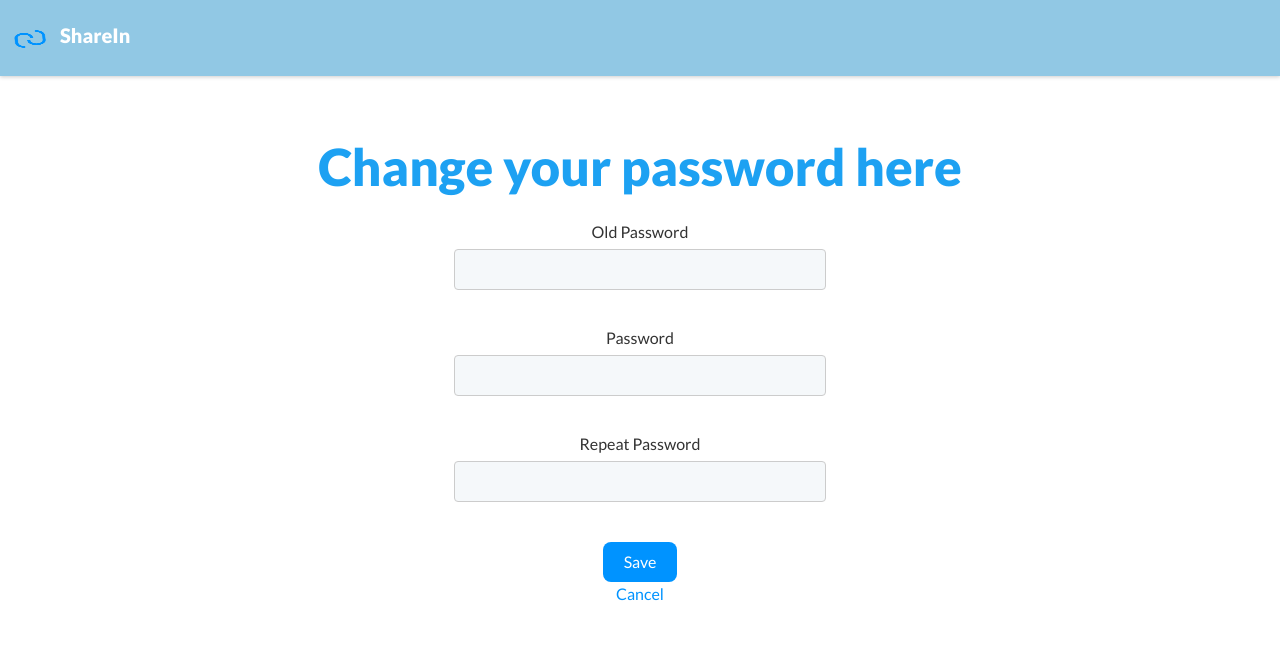
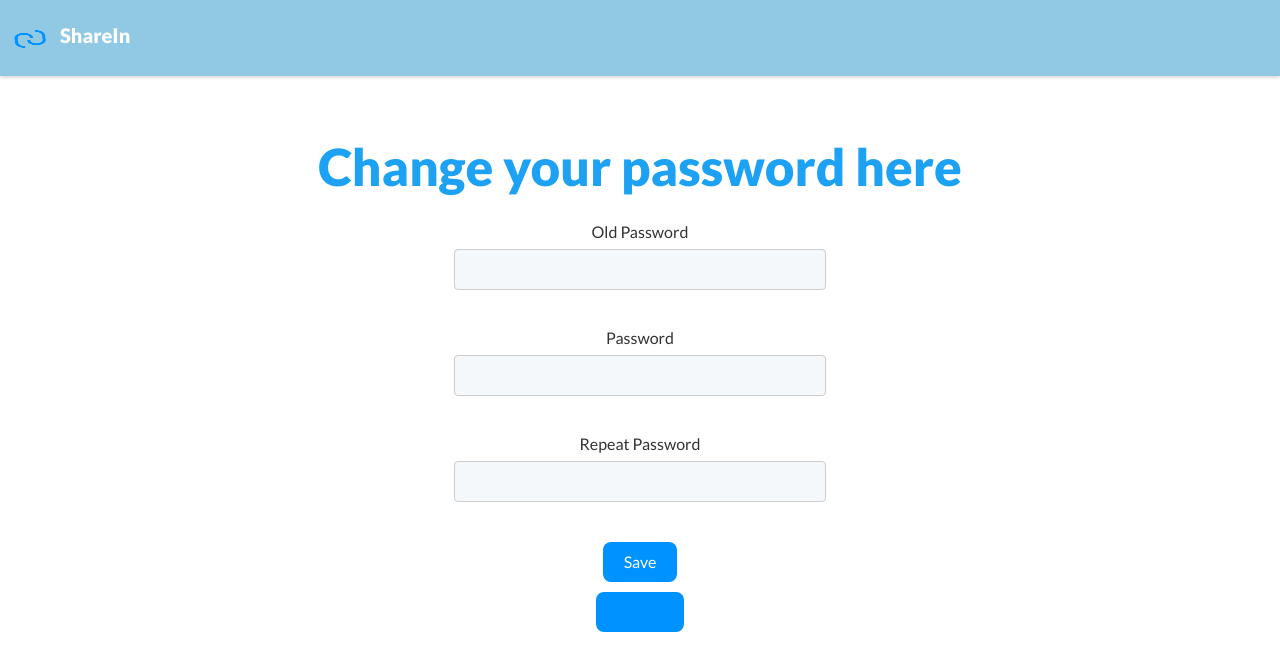
Before and after one commit to AnitaToRemember/proyectoFinal-linkShareFrontend, a React (Vite) app: page /change-password in a window 1280 px wide. Shown: the top 670 px of the page. Built offline with nearby package versions, Linux system fonts and the light colour scheme.

Commit message:
the routes are fixed

```diff
--- a/src/App.jsx
+++ b/src/App.jsx
@@ -13,7 +13,7 @@ import { useContext } from 'react'
 import { AuthContext } from './context/AuthContext'
 import FilterPage from './pages/FilterPage'
 import PasswordRecoveryPage from './pages/PasswordRecoveryPage'
-import ChangeUserPassword from './pages/ChangeUserPassword'
+import ChangePasswordPage from './pages/ChangePasswordPage'
 
 
 function App() {
@@ -31,8 +31,8 @@ function App() {
           <Route path="/filter"element={<FilterPage/>} />
           <Route path="/links/:id" element={<LinkPage />}/>
           <Route path="/account" element={<AccountPage/>}/>
-          <Route path="/change-password" element={<ChangeUserPassword/>}/>
-          <Route path="/password-recovery" element={<PasswordRecoveryPage />} />
+          <Route path="/change-password" element={<ChangePasswordPage/>}/>
+          <Route path="/password-recovery" element={<PasswordRecoveryPage/>} />
           <Route path="*" element={<NotFoundPage /> }/>
         </Routes>
       { user ? <NavigationBar /> : null}
--- a/src/pages/ChangeUserPassword.jsx
+++ b/src/pages/ChangePasswordPage.jsx
@@ -1,8 +1,9 @@
 import { useState } from "react";
 import { registerUserService } from "../services/index";
 import "../styles/RegisterPage.css";
+import { Link } from "react-router-dom";
 
-const ChangeUserPassword = () => {
+const ChangePasswordPage = () => {
   //const [oldPass, setOldpass] = useState("");
   const [pass1, setPass1] = useState("");
   const [pass2, setPass2] = useState("");
@@ -65,12 +66,11 @@ const ChangeUserPassword = () => {
         <button>Save</button>
         {error ? <p>{error}</p> : null}
       </form>
-
-      <div>
-         <a href="./account">Cancel</a>
-      </div>
+      <button >
+          <Link to="/account">Cancel</Link>
+        </button>
     </section>
   );
 };
 
-export default ChangeUserPassword;
+export default ChangePasswordPage;
```
